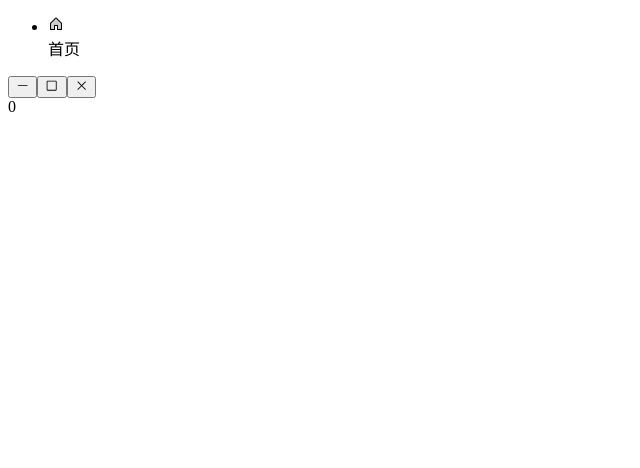
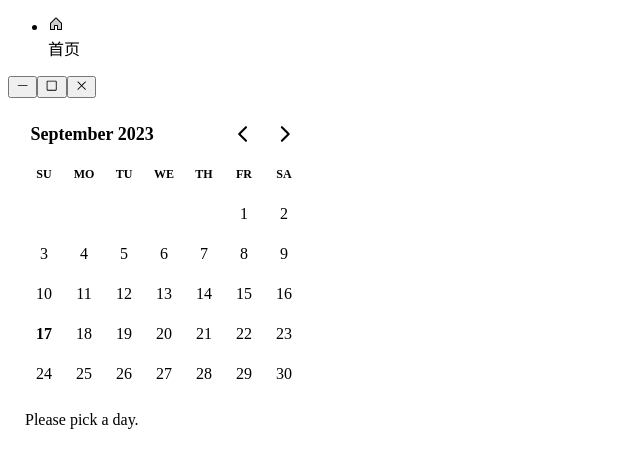
Before and after one commit to pokon548/habitland, a React (Vite) app in the folder src/renderer/: page / in a window 1280 px wide. Shown: the top 468 px of the page, without its empty margins (0-640 px from the left). Built offline with nearby package versions, Linux system fonts and the light colour scheme.

Commit message:
Introduce date picker

```diff
--- a/package.json
+++ b/package.json
@@ -24,8 +24,10 @@
     "@electron-toolkit/preload": "^2.0.0",
     "@electron-toolkit/utils": "^2.0.1",
     "@phosphor-icons/react": "^2.0.10",
+    "date-fns": "^2.30.0",
     "electron-updater": "^6.1.4",
     "license-compatibility-checker": "^0.3.5",
+    "react-day-picker": "^8.8.2",
     "uuid": "^9.0.1",
     "zustand": "^4.4.1"
   },
--- a/src/renderer/src/App.tsx
+++ b/src/renderer/src/App.tsx
@@ -1,3 +1,4 @@
+import { HomeView } from './components/HomeView'
 import { TabSelector } from './components/TabSelector'
 import { ViewType, useViewStore } from './data/store/viewStore'
 
@@ -75,7 +76,7 @@ function App(): JSX.Element {
                 window.electron.ipcRenderer.send('minimize')
               }}
             >
-              <div className="rounded-full py-2 ml-1 hover:bg-gray-300">
+              <div className="rounded-full py-2 transition-all ml-1 hover:bg-gray-300">
                 <Minus className="w-4 h-4 mx-2 text-gray-600" />
               </div>
             </button>
@@ -85,7 +86,7 @@ function App(): JSX.Element {
                 window.electron.ipcRenderer.send('maximize')
               }}
             >
-              <div className="rounded-full py-2  px-1 hover:bg-gray-300">
+              <div className="rounded-full py-2 transition-all px-1 hover:bg-gray-300">
                 {isMaximized ? (
                   <Cards className="w-4 h-4 mx-1 ml-1 text-gray-600" />
                 ) : (
@@ -99,7 +100,7 @@ function App(): JSX.Element {
                 window.electron.ipcRenderer.send('close')
               }}
             >
-              <div className="rounded-full py-2 mr-1 hover:bg-gray-300">
+              <div className="rounded-full py-2 transition-all mr-1 hover:bg-gray-300">
                 <X className="w-4 h-4 mx-2 text-gray-600" />
               </div>
             </button>
@@ -118,7 +119,7 @@ function App(): JSX.Element {
               className={tabs.indexOf(tab) === activeViewIndex ? 'w-full h-full' : 'hidden'}
               key={tab.uuid}
             >
-              {tab.type}
+              {tab.type === ViewType.Home ? <HomeView /> : 'what'}
             </div>
           ))}
         </div>
--- /dev/null
+++ b/src/renderer/src/components/HomeView.tsx
@@ -0,0 +1,26 @@
+import { ViewType } from '@renderer/data/store/viewStore'
+
+import { format } from 'date-fns'
+import { useState } from 'react'
+import { DayPicker } from 'react-day-picker'
+import 'react-day-picker/dist/style.css'
+
+interface Props {
+  title: string
+  type: ViewType
+}
+
+// TODO: Display different icon based on view type
+export function HomeView(): JSX.Element {
+  const [selected, setSelected] = useState<Date>()
+
+  let footer = <p>Please pick a day.</p>
+  if (selected) {
+    footer = <p>You picked {format(selected, 'PP')}.</p>
+  }
+  return (
+    <div className="flex h-full w-full select-none">
+      <DayPicker mode="single" selected={selected} onSelect={setSelected} footer={footer} />
+    </div>
+  )
+}
```
Also changed, not shown: 1 other file (tests, documents, lock files or other folders).
